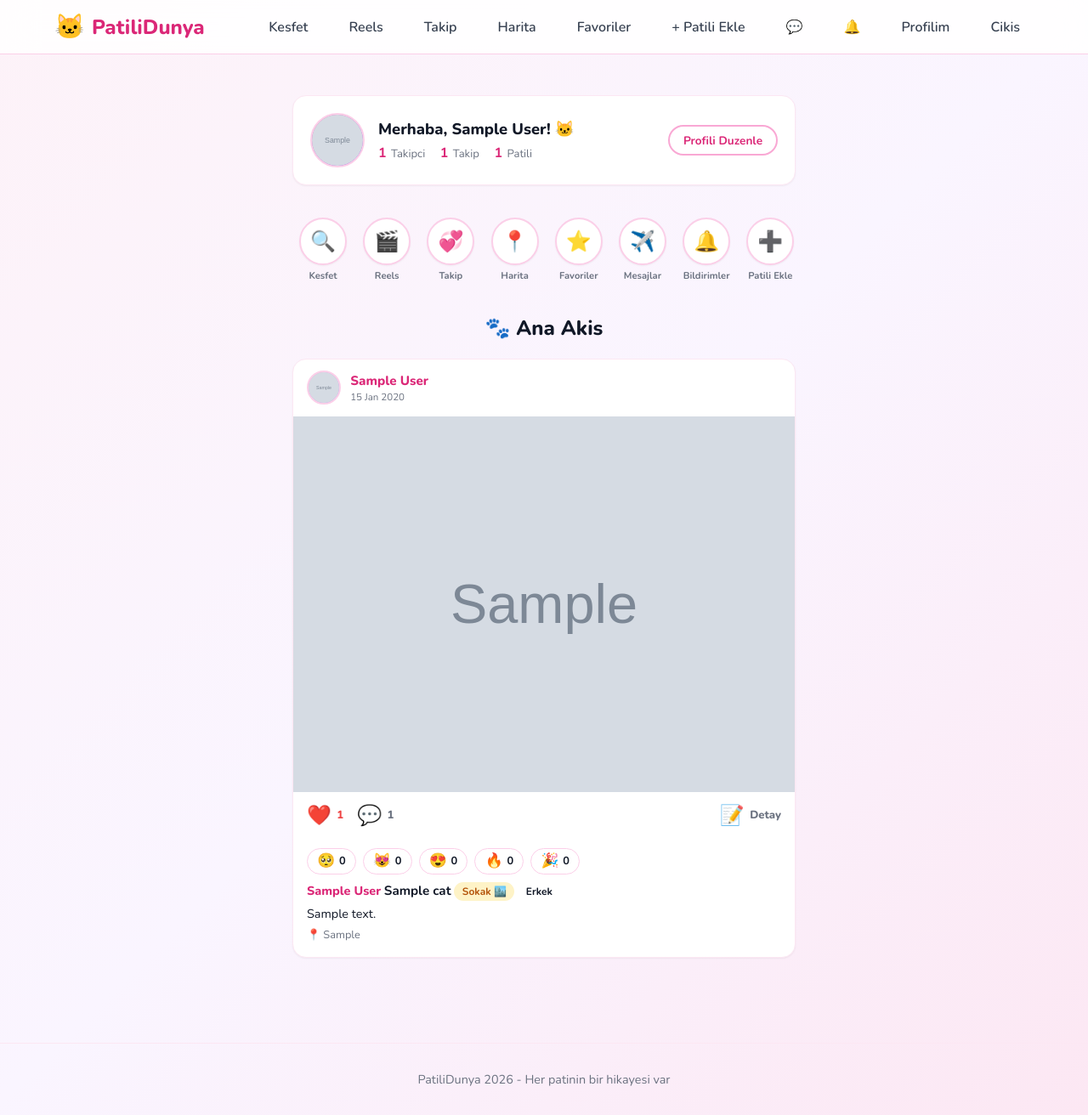
After one commit to lumbe911/patilidunya, a Flask app: page /home in a window 1280 px wide. The commit adds this page. Shown: the whole page at 85% size. Run offline with Flask 3, Linux system fonts and the light colour scheme; a user stored in the database is signed in; tables that the repository leaves empty hold one stand-in row (values such as "Sample post"); grey boxes marked "Sample" are stand-in pictures.

Commit message:
Add Instagram-style home page hub
- /home replaces explore as landing after login (logo links home)
- Greeting hero with avatar + follower/following/cat stats
- Story-style quick access circles to all features with unread badges
- Feed of posts from followed users (recommended recent if none)
- Feed cards: owner header + follow button, photo, like/comment,
  5-emoji reactions, caption, location

```diff
--- a/app.py
+++ b/app.py
@@ -376,8 +376,41 @@ def save_upload(file):
 @app.route('/')
 def index():
     if current_user.is_authenticated:
-        return redirect(url_for('explore'))
+        return redirect(url_for('home'))
     return render_template('landing.html')
+
+
+@app.route('/home')
+@login_required
+def home():
+    followed_ids = [f.followed_id for f in Follow.query.filter_by(follower_id=current_user.id).order_by(Follow.created_at.desc()).all()]
+    if followed_ids:
+        cats = Cat.query.filter(Cat.owner_id.in_(followed_ids)).order_by(Cat.created_at.desc()).all()
+    else:
+        cats = Cat.query.order_by(Cat.created_at.desc()).limit(12).all()
+    cat_ids = [c.id for c in cats]
+    liked_ids = {l.cat_id for l in Like.query.filter_by(user_id=current_user.id).all()}
+    my_reactions = {}
+    reaction_counts_map = {}
+    comment_counts = {}
+    if cat_ids:
+        for row in db.session.query(Reaction.cat_id, Reaction.emoji, db.func.count()).filter(Reaction.cat_id.in_(cat_ids)).group_by(Reaction.cat_id, Reaction.emoji).all():
+            reaction_counts_map.setdefault(row[0], {})[row[1]] = row[2]
+        my_reactions = {r.cat_id: r.emoji for r in Reaction.query.filter(
+            Reaction.user_id == current_user.id, Reaction.cat_id.in_(cat_ids)).all()}
+        for cid in cat_ids:
+            comment_counts[cid] = Comment.query.filter_by(cat_id=cid).count()
+    unread_notif = Notification.query.filter_by(user_id=current_user.id, is_read=False).count()
+    unread_msg = unread_msg_count(current_user.id)
+    follower_count = Follow.query.filter_by(followed_id=current_user.id).count()
+    following_count = Follow.query.filter_by(follower_id=current_user.id).count()
+    my_cat_count = Cat.query.filter_by(owner_id=current_user.id).count()
+    return render_template('home.html', cats=cats, followed_ids=set(followed_ids), liked_ids=liked_ids,
+                           comment_counts=comment_counts, my_reactions=my_reactions,
+                           reaction_counts_map=reaction_counts_map, reaction_emojis=REACTION_EMOJIS,
+                           unread_notif=unread_notif, unread_msg=unread_msg,
+                           follower_count=follower_count, following_count=following_count,
+                           my_cat_count=my_cat_count)
 
 
 @app.route('/explore')
@@ -442,7 +475,7 @@ def login():
             login_user(user, remember=request.form.get('remember') is not None)
             flash('Hosgeldiniz!', 'success')
             next_page = request.args.get('next')
-            return redirect(next_page or url_for('explore'))
+            return redirect(next_page or url_for('home'))
         flash('Kullanici adi veya sifre hatali!', 'danger')
     return render_template('login.html')
 
--- a/static/css/style.css
+++ b/static/css/style.css
@@ -731,6 +731,172 @@ select.form-control { appearance: none; cursor: pointer; }
     transform: translateY(-1px);
 }
 
+/* HOME PAGE */
+.home-page { max-width: 640px; }
+.home-hero {
+    display: flex;
+    align-items: center;
+    gap: 1rem;
+    background: white;
+    border: 1px solid var(--pink-100);
+    border-radius: var(--radius);
+    padding: 1.25rem;
+    box-shadow: var(--shadow-sm);
+    flex-wrap: wrap;
+}
+.home-hero-avatar {
+    width: 64px;
+    height: 64px;
+    border-radius: 50%;
+    background: linear-gradient(135deg, var(--pink-400), var(--purple-500));
+    display: flex;
+    align-items: center;
+    justify-content: center;
+    font-size: 1.6rem;
+    font-weight: 800;
+    color: white;
+    object-fit: cover;
+    border: 2px solid var(--pink-200);
+    flex-shrink: 0;
+}
+.home-hero-info { flex: 1; min-width: 160px; }
+.home-hero-name { font-weight: 800; font-size: 1.15rem; }
+.home-hero-stats {
+    display: flex;
+    gap: 1.1rem;
+    margin-top: 0.35rem;
+    font-size: 0.82rem;
+    color: var(--gray-500);
+    flex-wrap: wrap;
+}
+.home-hero-stats b { color: var(--pink-600); font-size: 1rem; margin-right: 2px; }
+
+.home-shortcuts {
+    display: flex;
+    gap: 0.7rem;
+    overflow-x: auto;
+    padding: 1.1rem 0.25rem;
+    margin: 1.25rem 0;
+    scrollbar-width: none;
+}
+.home-shortcuts::-webkit-scrollbar { display: none; }
+.home-shortcut {
+    display: flex;
+    flex-direction: column;
+    align-items: center;
+    gap: 0.35rem;
+    min-width: 64px;
+    text-decoration: none;
+}
+.home-shortcut-icon {
+    position: relative;
+    width: 56px;
+    height: 56px;
+    border-radius: 50%;
+    display: flex;
+    align-items: center;
+    justify-content: center;
+    font-size: 1.5rem;
+    background: white;
+    border: 2px solid var(--pink-200);
+    box-shadow: var(--shadow-sm);
+    transition: all 0.2s;
+}
+.home-shortcut:hover .home-shortcut-icon {
+    border-color: var(--pink-500);
+    transform: translateY(-3px);
+    box-shadow: var(--shadow);
+}
+.home-shortcut-icon .nav-badge {
+    position: absolute;
+    top: -4px;
+    right: -6px;
+}
+.home-shortcut-label {
+    font-size: 0.7rem;
+    font-weight: 700;
+    color: var(--gray-500);
+}
+.home-feed-title {
+    text-align: center;
+    font-weight: 800;
+    margin: 1rem 0 1.25rem;
+}
+
+.feed-card {
+    background: white;
+    border: 1px solid var(--pink-100);
+    border-radius: var(--radius);
+    overflow: hidden;
+    box-shadow: var(--shadow-sm);
+    margin-bottom: 1.25rem;
+}
+.feed-head {
+    display: flex;
+    align-items: center;
+    gap: 0.7rem;
+    padding: 0.85rem 1rem;
+}
+.feed-avatar {
+    width: 40px;
+    height: 40px;
+    border-radius: 50%;
+    background: linear-gradient(135deg, var(--pink-300), var(--purple-400));
+    display: flex;
+    align-items: center;
+    justify-content: center;
+    font-weight: 800;
+    font-size: 1rem;
+    color: white;
+    object-fit: cover;
+    border: 2px solid var(--pink-200);
+    flex-shrink: 0;
+}
+.feed-head-info { flex: 1; min-width: 0; }
+.feed-head-name { font-weight: 800; font-size: 0.95rem; }
+.feed-head-time { font-size: 0.72rem; color: var(--gray-500); }
+.feed-photo { display: block; }
+.feed-photo img {
+    width: 100%;
+    max-height: 560px;
+    object-fit: cover;
+    display: block;
+    background: var(--pink-50);
+}
+.feed-actions {
+    display: flex;
+    align-items: center;
+    gap: 1rem;
+    padding: 0.7rem 1rem 0.3rem;
+}
+.feed-like-btn {
+    background: none;
+    border: none;
+    cursor: pointer;
+    font-size: 1.45rem;
+    display: flex;
+    align-items: center;
+    gap: 0.4rem;
+    color: var(--gray-500);
+    font-family: 'Nunito', sans-serif;
+    transition: transform 0.15s;
+}
+.feed-like-btn:hover { transform: scale(1.08); }
+.feed-like-btn.liked { color: #ef4444; }
+.feed-like-btn .count { font-size: 0.82rem; font-weight: 800; }
+.feed-reactions { padding: 0.4rem 1rem 0; }
+.feed-caption {
+    padding: 0.5rem 1rem 1rem;
+    font-size: 0.9rem;
+    line-height: 1.5;
+    word-break: break-word;
+}
+
+@media (max-width: 768px) {
+    .home-shortcut-icon { width: 50px; height: 50px; font-size: 1.3rem; }
+    .home-hero { padding: 1rem; }
+}
+
 /* CHAT */
 .chat-card {
     max-width: 640px;
--- /dev/null
+++ b/templates/home.html
@@ -0,0 +1,172 @@
+{% extends "base.html" %}
+{% block title %}Ana Sayfa - PatiliDunya{% endblock %}
+{% block content %}
+<div class="container home-page">
+
+    <div class="home-hero">
+        {% if current_user.avatar %}
+        <img src="{{ current_user.avatar }}" alt="" class="home-hero-avatar">
+        {% else %}
+        <div class="home-hero-avatar">{{ current_user.username[0]|upper }}</div>
+        {% endif %}
+        <div class="home-hero-info">
+            <div class="home-hero-name">Merhaba, {{ current_user.display_name or current_user.username }}! 🐱</div>
+            <div class="home-hero-stats">
+                <span><b>{{ follower_count }}</b> Takipci</span>
+                <span><b>{{ following_count }}</b> Takip</span>
+                <span><b>{{ my_cat_count }}</b> Patili</span>
+            </div>
+        </div>
+        <a href="{{ url_for('edit_profile') }}" class="btn btn-secondary btn-sm">Profili Duzenle</a>
+    </div>
+
+    <div class="home-shortcuts">
+        <a href="{{ url_for('explore') }}" class="home-shortcut">
+            <span class="home-shortcut-icon">🔍</span><span class="home-shortcut-label">Kesfet</span>
+        </a>
+        <a href="{{ url_for('reels') }}" class="home-shortcut">
+            <span class="home-shortcut-icon">🎬</span><span class="home-shortcut-label">Reels</span>
+        </a>
+        <a href="{{ url_for('following_feed') }}" class="home-shortcut">
+            <span class="home-shortcut-icon">💞</span><span class="home-shortcut-label">Takip</span>
+        </a>
+        <a href="{{ url_for('cat_map') }}" class="home-shortcut">
+            <span class="home-shortcut-icon">📍</span><span class="home-shortcut-label">Harita</span>
+        </a>
+        <a href="{{ url_for('favorites') }}" class="home-shortcut">
+            <span class="home-shortcut-icon">⭐</span><span class="home-shortcut-label">Favoriler</span>
+        </a>
+        <a href="{{ url_for('messages') }}" class="home-shortcut">
+            <span class="home-shortcut-icon">✈️{% if unread_msg %}<span class="nav-badge">{{ unread_msg }}</span>{% endif %}</span><span class="home-shortcut-label">Mesajlar</span>
+        </a>
+        <a href="{{ url_for('notifications') }}" class="home-shortcut">
+            <span class="home-shortcut-icon">🔔{% if unread_notif %}<span class="nav-badge">{{ unread_notif }}</span>{% endif %}</span><span class="home-shortcut-label">Bildirimler</span>
+        </a>
+        <a href="{{ url_for('new_cat') }}" class="home-shortcut">
+            <span class="home-shortcut-icon">➕</span><span class="home-shortcut-label">Patili Ekle</span>
+        </a>
+        <a href="{{ url_for('user_profile', username=current_user.username) }}" class="home-shortcut">
+            <span class="home-shortcut-icon">👤</span><span class="home-shortcut-label">Profilim</span>
+        </a>
+    </div>
+
+    <h2 class="home-feed-title">🐾 Ana Akis</h2>
+
+    {% if cats %}
+        {% for cat in cats %}
+        <div class="feed-card">
+            <div class="feed-head">
+                {% if cat.owner.avatar %}
+                <img src="{{ cat.owner.avatar }}" alt="" class="feed-avatar">
+                {% else %}
+                <div class="feed-avatar">{{ cat.owner.username[0]|upper }}</div>
+                {% endif %}
+                <div class="feed-head-info">
+                    <a href="{{ url_for('user_profile', username=cat.owner.username) }}" class="feed-head-name">{{ cat.owner.display_name or cat.owner.username }}</a>
+                    <div class="feed-head-time">{{ cat.created_at.strftime('%d %b %Y') }}</div>
+                </div>
+                {% if cat.owner_id != current_user.id %}
+                <button class="btn btn-sm follow-btn {% if cat.owner_id in followed_ids %}btn-secondary following{% else %}btn-primary{% endif %}"
+                        data-username="{{ cat.owner.username }}"
+                        onclick="toggleFollow(this.getAttribute('data-username'), this)">
+                    {% if cat.owner_id in followed_ids %}Takibi Birak{% else %}Takip Et{% endif %}
+                </button>
+                {% endif %}
+            </div>
+
+            <a href="{{ url_for('cat_detail', cat_id=cat.id) }}" class="feed-photo">
+                {% if cat.photos %}
+                <img src="{{ cat.photos[0].filename }}" alt="{{ cat.name }}" loading="lazy">
+                {% else %}
+                <div style="width:100%; height:260px; background: var(--pink-100); display:flex; align-items:center; justify-content:center; font-size:5rem;">🐱</div>
+                {% endif %}
+            </a>
+
+            <div class="feed-actions">
+                <button class="feed-like-btn {% if cat.id in liked_ids %}liked{% endif %}" onclick="toggleLike({{ cat.id }}, this)">
+                    <span>{% if cat.id in liked_ids %}❤️{% else %}🤍{% endif %}</span>
+                    <span class="count">{{ cat.like_count }}</span>
+                </button>
+                <a href="{{ url_for('cat_detail', cat_id=cat.id) }}" class="feed-like-btn" style="text-decoration:none;">
+                    <span>💬</span>
+                    <span class="count">{{ comment_counts.get(cat.id, 0) }}</span>
+                </a>
+                <a href="{{ url_for('cat_detail', cat_id=cat.id) }}" class="feed-like-btn" style="text-decoration:none; margin-left:auto;">
+                    <span>📝</span>
+                    <span class="count">Detay</span>
+                </a>
+            </div>
+
+            <div class="feed-reactions">
+                <div class="reaction-bar" id="reaction-bar-{{ cat.id }}">
+                    {% for emoji in reaction_emojis %}
+                    <button class="reaction-btn {% if my_reactions.get(cat.id) == emoji %}active{% endif %}"
+                            onclick="toggleReaction({{ cat.id }}, this.getAttribute('data-emoji'))"
+                            data-emoji="{{ emoji }}">
+                        <span class="reaction-emoji">{{ emoji }}</span>
+                        <span class="reaction-count">{{ reaction_counts_map.get(cat.id, {}).get(emoji, 0) }}</span>
+                    </button>
+                    {% endfor %}
+                </div>
+            </div>
+
+            <div class="feed-caption">
+                <a href="{{ url_for('user_profile', username=cat.owner.username) }}" style="font-weight:800;">{{ cat.owner.display_name or cat.owner.username }}</a>
+                <span class="card-title" style="font-size:0.95rem;"> {{ cat.name }}</span>
+                {% if cat.status == 'sokak' %}
+                <span class="gender-badge sokak">Sokak 🏙️</span>
+                {% else %}
+                <span class="gender-badge sahipli">Sahipli 🏠</span>
+                {% endif %}
+                {% if cat.gender %}
+                <span class="gender-badge {{ cat.gender|lower }}">{{ 'Kiz' if cat.gender == 'Female' else 'Erkek' }}</span>
+                {% endif %}
+                {% if cat.description %}
+                <div style="margin-top:0.3rem;">{{ cat.description }}</div>
+                {% endif %}
+                {% if cat.location %}
+                <div style="font-size:0.8rem; color:var(--gray-500); margin-top:0.3rem;">📍 {{ cat.location }}</div>
+                {% endif %}
+            </div>
+        </div>
+        {% endfor %}
+    {% else %}
+    <div class="empty-state">
+        <div class="icon">🐾</div>
+        <h3>Ana akisin henuz bos</h3>
+        <p>Kesfet sayfasinda hayvanlari gez, sevdiklerini takip et ve paylasimlar burada toplansin.</p>
+        <a href="{{ url_for('explore') }}" class="btn btn-primary" style="margin-top:1rem;">Kesfete Git</a>
+    </div>
+    {% endif %}
+</div>
+{% endblock %}
+
+{% block scripts %}
+<script>
+async function toggleLike(catId, btn) {
+    var resp = await fetch('/api/like/' + catId, { method: 'POST' });
+    var data = await resp.json();
+    var icon = btn.querySelector('span');
+    var count = btn.querySelector('.count');
+    icon.textContent = data.liked ? '❤️' : '🤍';
+    count.textContent = data.count;
+    btn.classList.toggle('liked', data.liked);
+}
+
+async function toggleReaction(catId, emoji) {
+    var resp = await fetch('/api/react/' + catId, {
+        method: 'POST',
+        headers: { 'Content-Type': 'application/x-www-form-urlencoded' },
+        body: 'emoji=' + encodeURIComponent(emoji)
+    });
+    var data = await resp.json();
+    if (!data.counts) return;
+    var bar = document.getElementById('reaction-bar-' + catId);
+    bar.querySelectorAll('.reaction-btn').forEach(function(b) {
+        var e = b.getAttribute('data-emoji');
+        b.classList.toggle('active', data.mine === e);
+        b.querySelector('.reaction-count').textContent = data.counts[e] || 0;
+    });
+}
+</script>
+{% endblock %}
```
